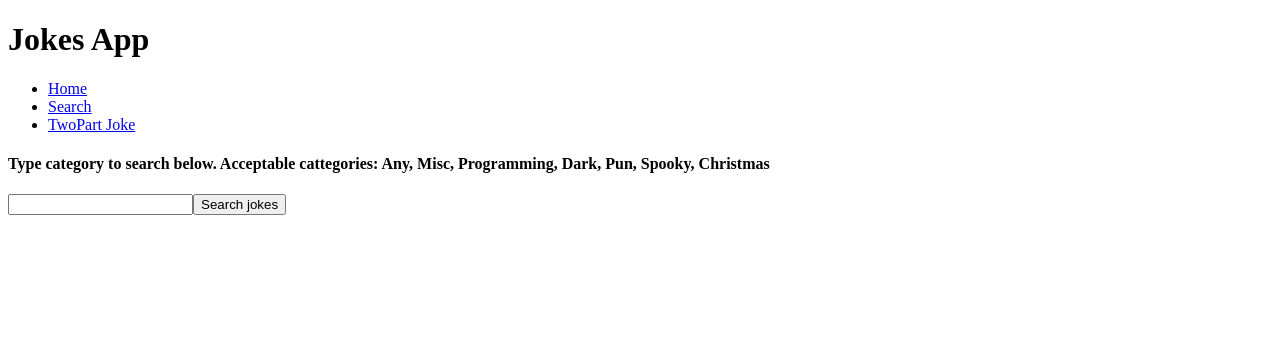
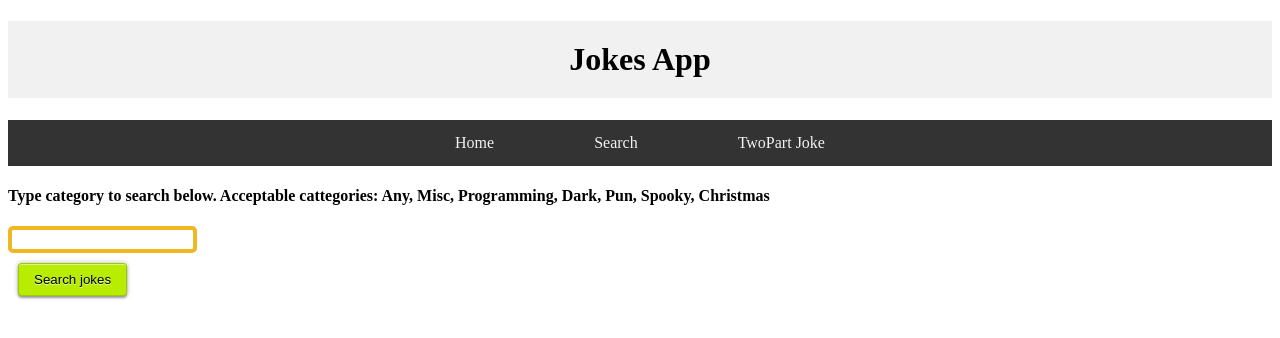
Before and after one commit to PolskiSlimak/Jokes, an Angular app: page /search in a window 1280 px wide. Shown: the top 338 px of the page. Built offline with nearby package versions, Linux system fonts and the light colour scheme.

Commit message:
Podstawowy CSS

```diff
--- a/src/app/app.component.css
+++ b/src/app/app.component.css
@@ -0,0 +1,27 @@
+h1 {
+    background-color: #F1F1F1;
+    text-align: center;
+    padding: 20px;
+}
+nav {
+    overflow: hidden;
+    background-color: #333;
+}
+nav div {
+    width:100%;
+    display: flex;
+    justify-content: center;
+}
+nav a {
+    float: left;
+    display: block;
+    color: #f2f2f2;
+    text-align: center;
+    padding: 14px 50px;
+    text-decoration: none;
+}
+
+nav a:hover {
+    background-color: #ddd;
+    color: black;
+}
--- a/src/app/app.component.html
+++ b/src/app/app.component.html
@@ -1,9 +1,9 @@
 <h1>Jokes App</h1>
 <nav>
-  <ul>
-    <li><a routerLink="/home" routerLinkActive="active">Home</a></li>
-    <li><a routerLink="/search" routerLinkActive="active">Search</a></li>
-    <li><a routerLink="/twopart" routerLinkActive="active">TwoPart Joke</a></li>
-  </ul>
+  <div>
+    <a routerLink="/home" routerLinkActive="active">Home</a>
+    <a routerLink="/search" routerLinkActive="active">Search</a>
+    <a routerLink="/twopart" routerLinkActive="active">TwoPart Joke</a>
+  </div>
 </nav>
 <router-outlet></router-outlet>
--- a/src/app/search-for-jokes/search-for-jokes.component.css
+++ b/src/app/search-for-jokes/search-for-jokes.component.css
@@ -0,0 +1,37 @@
+.container {
+    left: 50%;
+}
+.simple-input {
+    display: block;
+    padding: 2px;
+    border: 4px solid #F1B720;
+    border-radius: 5px;
+    color: #333;
+    transition: all 0.3s ease-out;
+}
+.simple-input:hover {
+    border-radius: 8px;
+}
+.simple-input:focus {
+outline: none;
+border-radius: 2px;
+border-color: #EBD292;
+}
+
+.modern {
+display: inline-block;
+margin: 10px;
+padding: 8px 15px;
+background: #B8ED01;
+border: 1px solid rgba(0,0,0,0.15);
+border-radius: 4px;
+transition: all 0.3s ease-out;
+box-shadow:
+    inset 0 1px 0 rgba(255,255,255,0.5),
+    0 2px 2px rgba(0,0,0,0.3),
+    0 0 4px 1px rgba(0,0,0,0.2);
+text-decoration: none;
+text-shadow: 0 1px rgba(255,255,255,0.7);
+outline:none;
+}
+.modern:hover  { background: #C7FE0A; }
--- a/src/app/search-for-jokes/search-for-jokes.component.html
+++ b/src/app/search-for-jokes/search-for-jokes.component.html
@@ -1,8 +1,10 @@
+<div class = "container">
     <h4>
         Type category to search below. Acceptable cattegories: Any, Misc, Programming, Dark, Pun, Spooky, Christmas
     </h4>
-<input type="text" (keyup.enter)="onSearchFromSpecificCategory()" [(ngModel)]="category">
-<button (click)="onSearchFromSpecificCategory()">Search jokes</button>
+    <input type="text" class = "simple-input" (keyup.enter)="onSearchFromSpecificCategory()" [(ngModel)]="category">
+    <button class = "modern" (click)="onSearchFromSpecificCategory()">Search jokes</button>
     <li *ngFor="let item of jokes">
         {{item.joke}}
     </li>
+</div>
```
Lines whose indentation alone changed are shown as unchanged.
